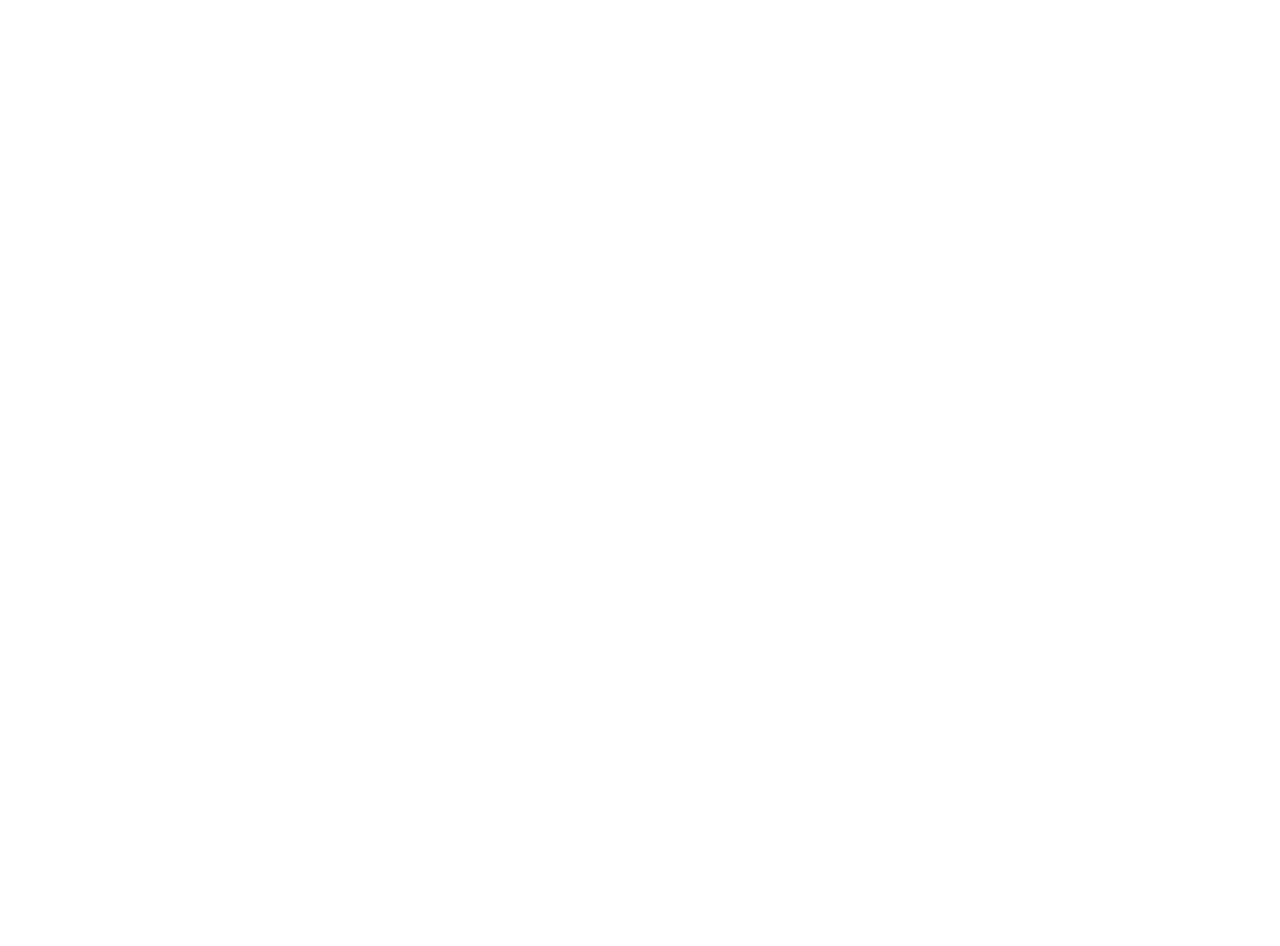
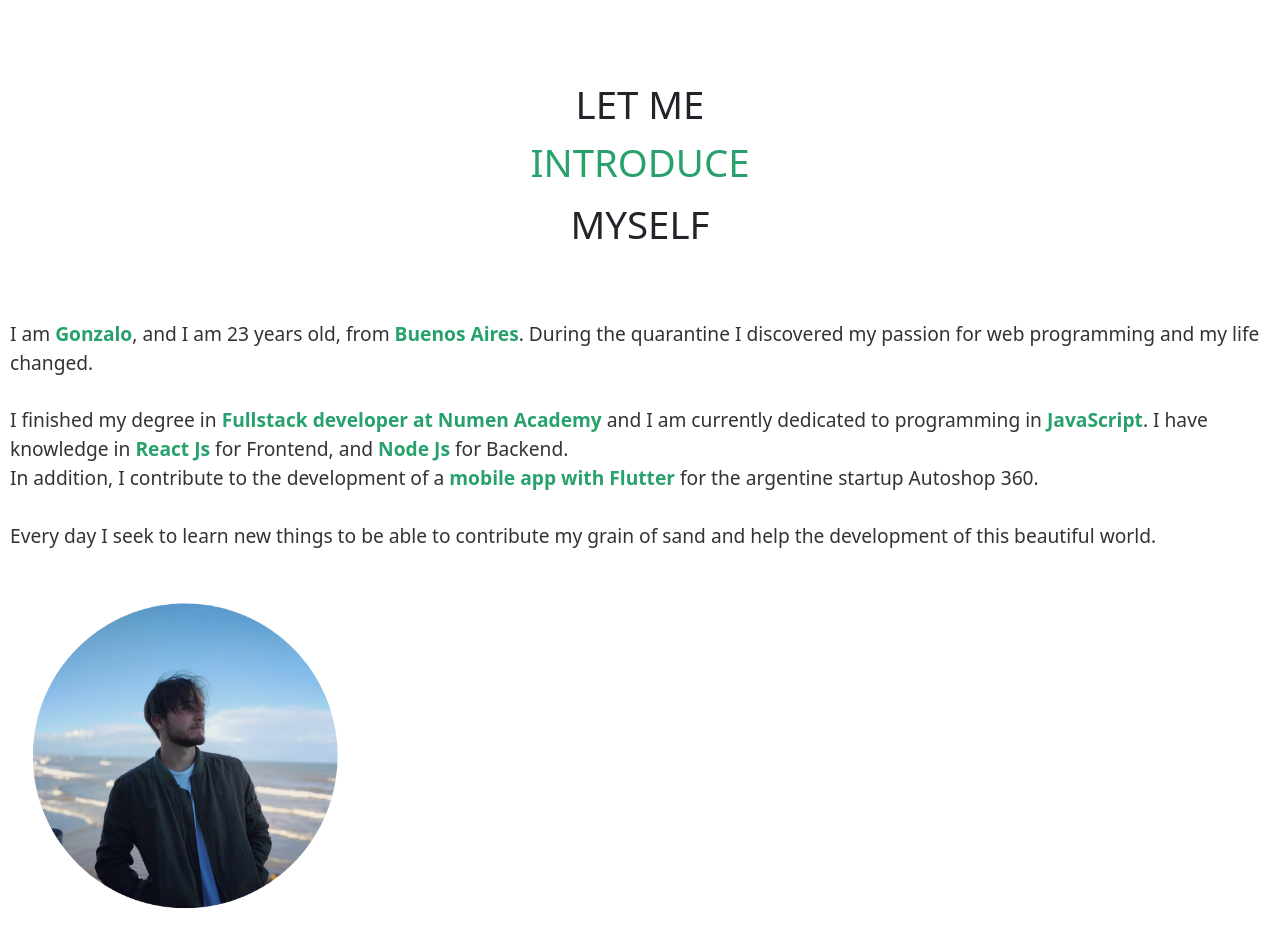
Before and after one commit to Gonzalonu99/portfolio, a React (Create React App) app: page / in a window 1280 px wide. Shown: the part 540-1486 px from the top of the page. Before the commit the page ends 800 px from the top, so only its background shows below. Built offline with nearby package versions, Linux system fonts and the light colour scheme.

Commit message:
feature about

```diff
--- /dev/null
+++ b/src/components/about/about.css
@@ -0,0 +1,32 @@
+div#about{
+    padding-top: 120px;
+}
+.about-title{
+    text-align: center;
+    padding: 5px;
+    font-size: 2.4em;
+}
+p{
+    padding-top: 12px;
+    color: #28a16c;
+}
+.about-description{
+    color: #333;
+    font-size: 1.2em;
+    padding-top: 60px;
+    text-align: left;
+    position: relative;
+    padding-left: 10px;
+    padding-right: 10px;
+}
+b{
+    color: #28a16c;
+}
+.img-container{
+    width: 500px;
+    height: 500px;
+    margin-left: -100px;
+}
+.about-photo{
+    width: 100%;
+}
--- a/src/components/about/index.js
+++ b/src/components/about/index.js
@@ -1,8 +1,22 @@
 import React from 'react'
-
+import './about.css'
+import AboutPhoto from '../../images/foto-circular.png'
 const AboutMe = () => {
   return (
-    <div></div>
+    <div id='about' className='about-section'>
+      <h1 className='about-title'>LET ME<p>INTRODUCE</p>MYSELF</h1>
+      <p className='about-description'>I am <b>Gonzalo</b>, and I am 23 years old, from <b>Buenos Aires</b>. During the quarantine I discovered my passion for web programming and my life changed.
+      <br />
+      <br />
+        I finished my degree in <b>Fullstack developer at Numen Academy</b>  and I am currently dedicated to programming in <b>JavaScript</b>.
+        I have knowledge in <b>React Js</b> for Frontend, and <b>Node Js</b> for Backend.
+        <br />
+        In addition, I contribute to the development of a <b>mobile app with Flutter</b> for the argentine startup Autoshop 360.
+        <br />
+        <br />
+        Every day I seek to learn new things to be able to contribute my grain of sand and help the development of this beautiful world.</p>
+        <div className='img-container'><img src={AboutPhoto} className='about-photo' /></div>
+    </div>
   )
 }
 
--- a/src/components/navbar/navbar.css
+++ b/src/components/navbar/navbar.css
@@ -12,7 +12,6 @@
 }
 .navbar-nav{
     padding-left: 8px;
-    font-family: Verdana, Geneva, Tahoma, sans-serif;
     font-size: 15px;
 }
 .navbar-toggler{
--- a/src/index.css
+++ b/src/index.css
@@ -1,13 +1,4 @@
-body {
-  margin: 0;
-  font-family: -apple-system, BlinkMacSystemFont, 'Segoe UI', 'Roboto', 'Oxygen',
-    'Ubuntu', 'Cantarell', 'Fira Sans', 'Droid Sans', 'Helvetica Neue',
-    sans-serif;
-  -webkit-font-smoothing: antialiased;
-  -moz-osx-font-smoothing: grayscale;
+
+*{
+  font-family:system-ui, -apple-system, BlinkMacSystemFont, 'Segoe UI', Roboto, Oxygen, Ubuntu, Cantarell, 'Open Sans', 'Helvetica Neue', sans-serif;
 }
-
-code {
-  font-family: source-code-pro, Menlo, Monaco, Consolas, 'Courier New',
-    monospace;
-}
```
Also changed, not shown: src/images/foto-circular.png (added).
